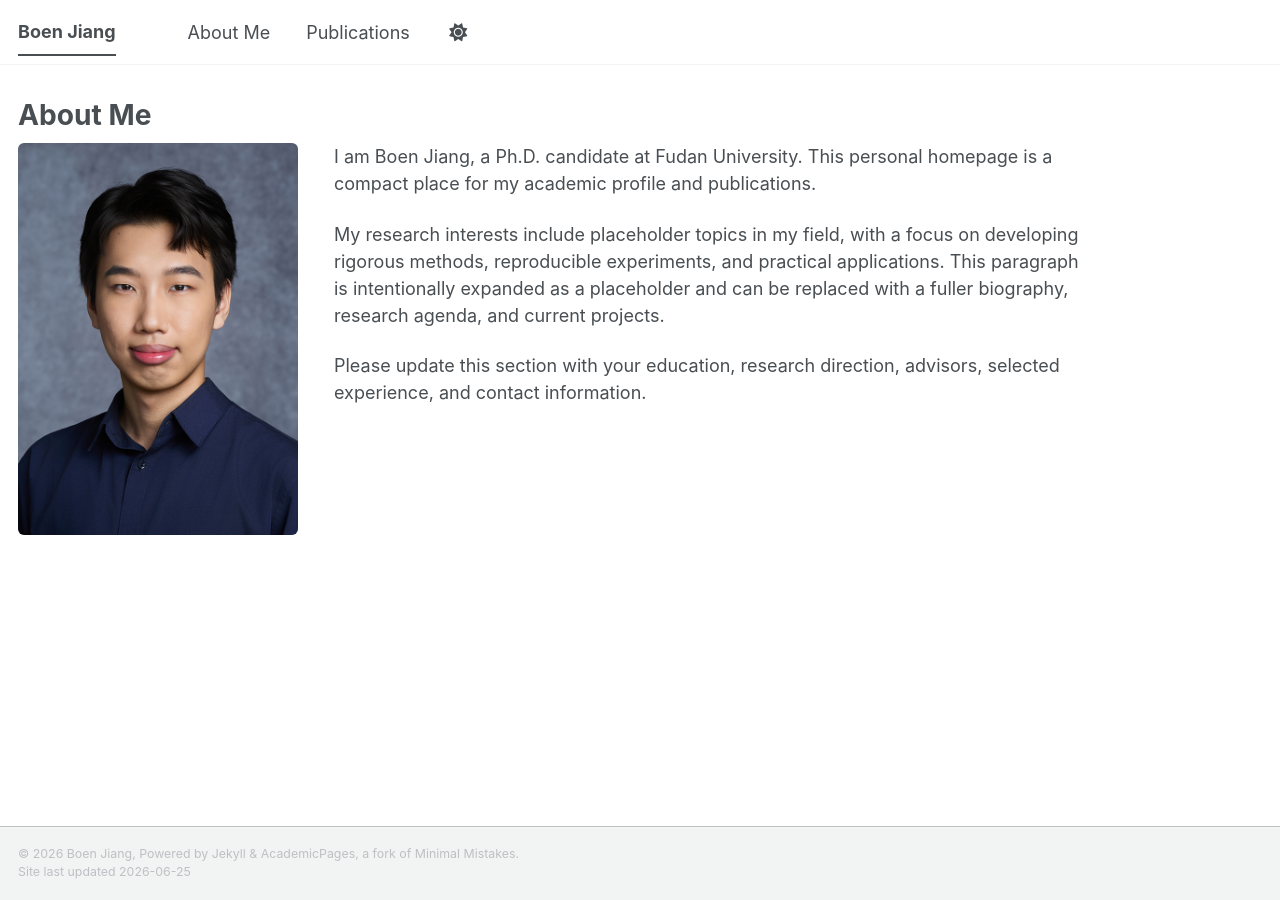
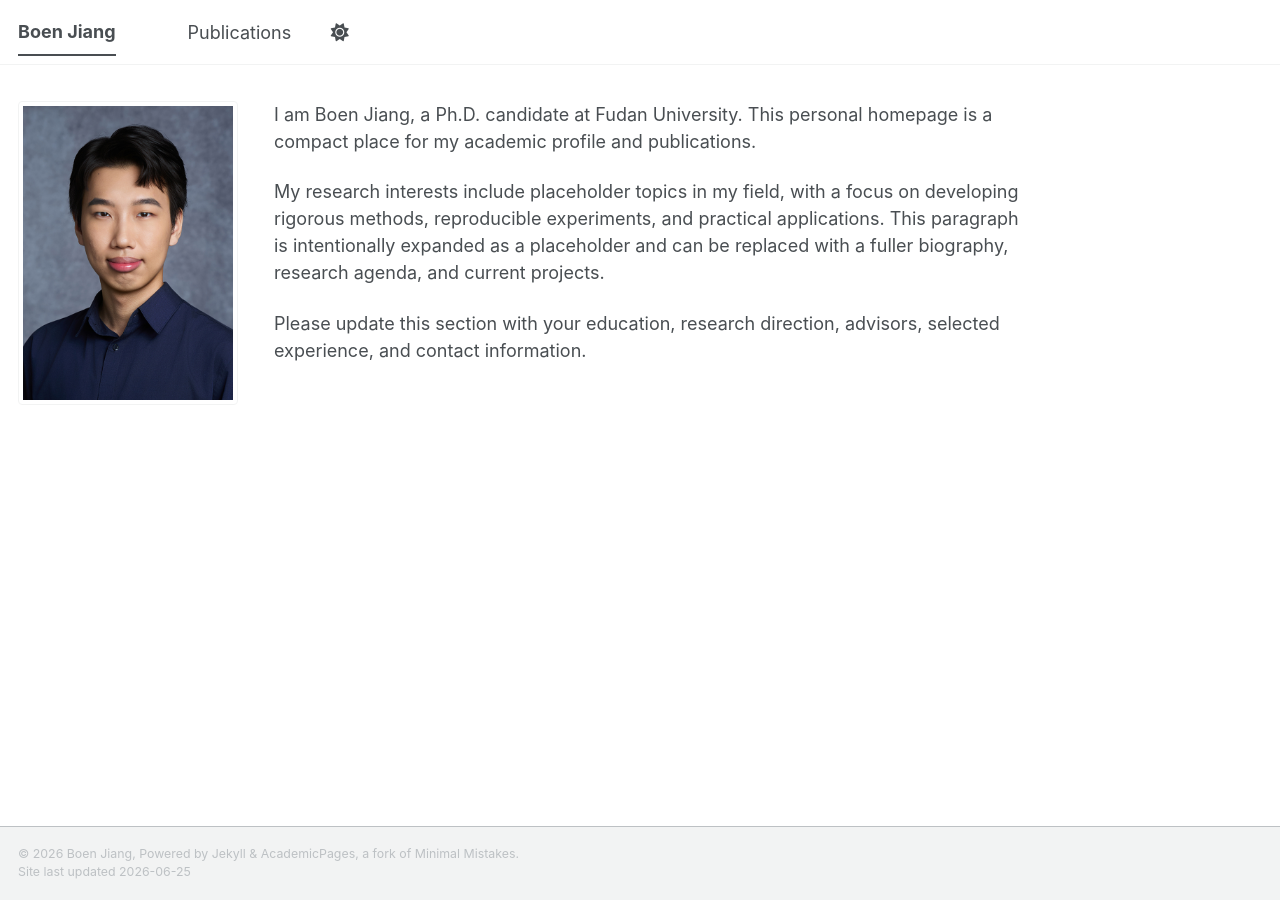
Before and after one commit to boen-git/boen-git.github.io, a Jekyll site: the page built from index.md, in a window 1280 px wide. Built offline with Jekyll 4.4.1, drawn with Linux system fonts in a browser that asks for light colours; a style sheet for code colours, icons or effects is not loaded.

Commit message:
Hide homepage title, refine profile layout
Make homepage title controllable via front matter and refine profile layout and navigation. Adds condition to single layout so titles are only rendered when page.show_title is not false; index.md sets title to "Boen Jiang" and show_title: false. Removes the "About Me" nav entry. Adjusts medium breakpoint grid column sizes and adds .about-profile__photo alignment plus updated image styling (constrained width, padding, border, smaller radius, and background) for improved layout and visuals.

```diff
--- a/_data/navigation.yml
+++ b/_data/navigation.yml
@@ -8,8 +8,5 @@
 #      Markdown formatted page while the second is generated using JSON.
 
 main:
-  - title: "About Me"
-    url: /
-
   - title: "Publications"
     url: /publications/
--- a/_layouts/single.html
+++ b/_layouts/single.html
@@ -26,7 +26,7 @@ layout: default
     <div class="page__inner-wrap">
       {% unless page.header.overlay_color or page.header.overlay_image %}
         <header>
-          {% if page.title %}<h1 class="page__title" itemprop="headline">{{ page.title | markdownify | remove: "<p>" | remove: "</p>" }}</h1>{% endif %}
+          {% if page.title and page.show_title != false %}<h1 class="page__title" itemprop="headline">{{ page.title | markdownify | remove: "<p>" | remove: "</p>" }}</h1>{% endif %}
           {% if page.read_time %}
             <p class="page__meta"><i class="fa fa-clock" aria-hidden="true"></i> {% include read-time.html %}</p>
           {% endif %}
--- a/_sass/layout/_page.scss
+++ b/_sass/layout/_page.scss
@@ -122,15 +122,21 @@
   align-items: start;
 
   @include breakpoint($medium) {
-    grid-template-columns: minmax(180px, 280px) minmax(0, 1fr);
+    grid-template-columns: minmax(160px, 220px) minmax(0, 1fr);
   }
+}
+
+.about-profile__photo {
+  justify-self: start;
 }
 
 .about-profile__photo img {
   display: block;
-  width: 100%;
-  max-width: 280px;
-  border-radius: 6px;
+  width: min(220px, 100%);
+  padding: 4px;
+  border: 1px solid var(--global-border-color);
+  border-radius: 4px;
+  background: var(--global-bg-color);
 }
 
 .about-profile__body {
--- a/index.md
+++ b/index.md
@@ -1,7 +1,8 @@
 ---
 layout: single
 permalink: /
-title: "About Me"
+title: "Boen Jiang"
+show_title: false
 author_profile: false
 wide: true
 ---
```
